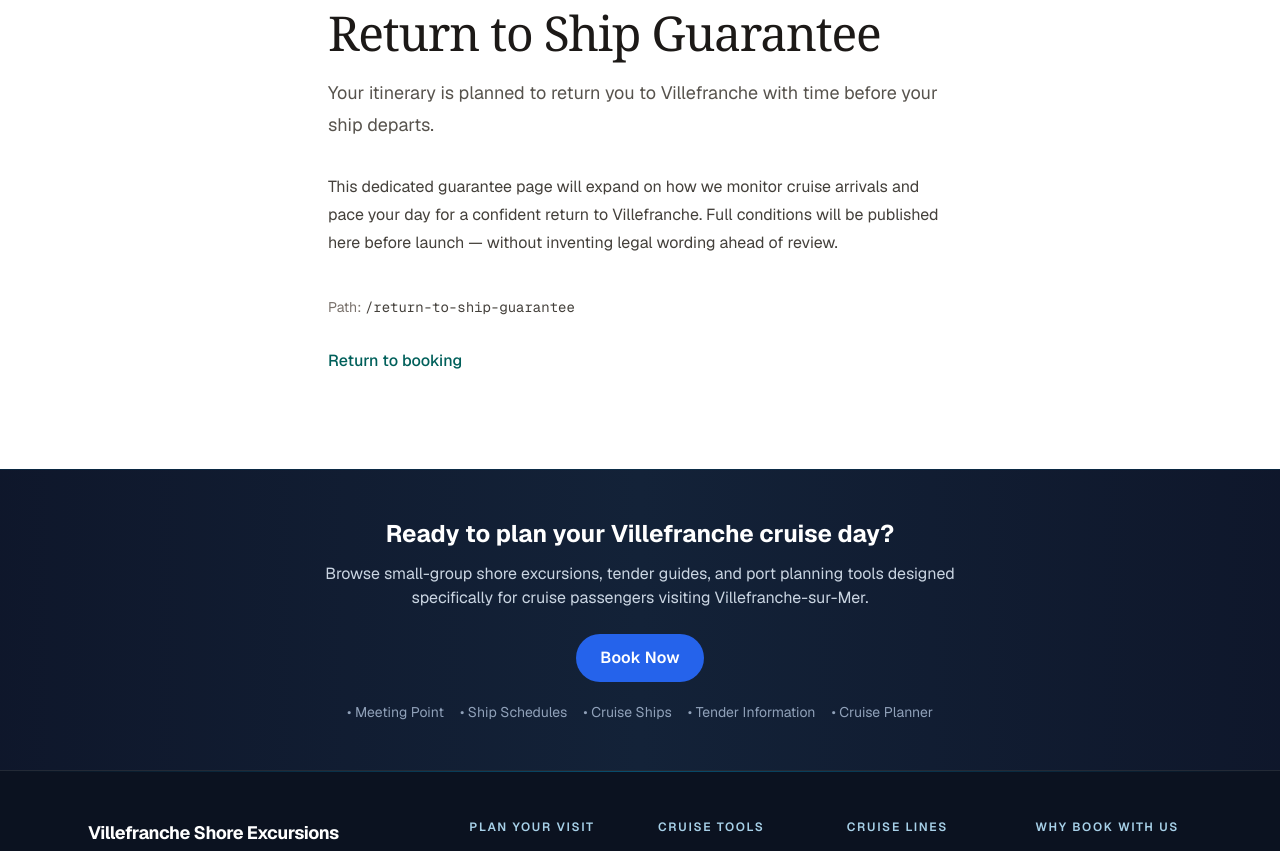
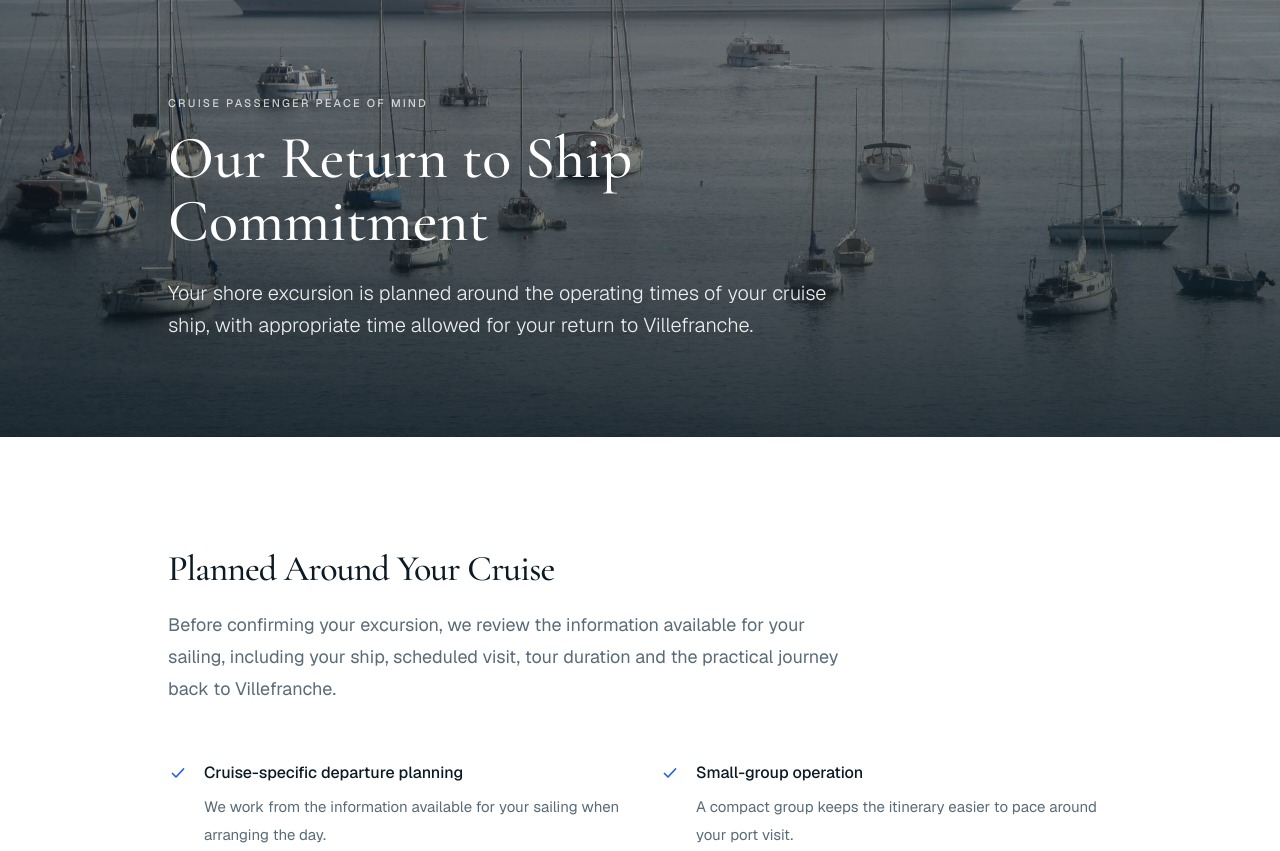
Before and after one commit to grahamchuter-debug/villefranche-shore-excursions, a Next.js app: page /return-to-ship-guarantee in a window 1280 px wide. Shown: the part 180-1031 px from the top of the page. Built offline with nearby package versions, Linux system fonts and the light colour scheme.

Commit message:
Replace the return-to-ship placeholder with a customer-facing trust page.
Co-authored-by: Cursor <cursoragent@cursor.com>

```diff
--- a/src/app/(site)/return-to-ship-guarantee/page.tsx
+++ b/src/app/(site)/return-to-ship-guarantee/page.tsx
@@ -1,31 +1,258 @@
-import {
-  BookingPolicyPlaceholder,
-  buildPolicyMetadata,
-} from "@/components/booking-policy-placeholder";
-import { bookingPricingConfig } from "@/lib/booking/booking-config";
+import type { Metadata } from "next";
+import Link from "next/link";
+import { Cormorant_Garamond } from "next/font/google";
+
+import { JsonLd } from "@/components/json-ld";
+import { featuredTour } from "@/lib/featured-tour";
+import { buildPageMetadata } from "@/lib/site-metadata";
+import { buildBreadcrumbSchema, buildWebPageSchema } from "@/lib/site-schema";
+import { siteImages, villefrancheCruisePortAlt } from "@/lib/site-images";
+
+const display = Cormorant_Garamond({
+  subsets: ["latin"],
+  weight: ["500", "600"],
+  display: "swap",
+});
 
 const path = "/return-to-ship-guarantee";
 
-export const metadata = buildPolicyMetadata(
-  "Return to Ship Guarantee",
-  "How Villefranche Shore Excursions plans itineraries around your cruise schedule.",
+const pageMeta = {
+  title: "Return to Ship Commitment",
+  description:
+    "How Villefranche Shore Excursions plans the Monaco, Monte Carlo & Èze shore excursion around your cruise ship’s schedule and your return to Villefranche.",
   path,
-);
+  ogImage: siteImages.villefrancheHarbour,
+  ogImageAlt: villefrancheCruisePortAlt,
+} as const;
+
+export const metadata: Metadata = buildPageMetadata(pageMeta);
+
+const plannedAroundPoints = [
+  {
+    title: "Cruise-specific departure planning",
+    body: "We work from the information available for your sailing when arranging the day.",
+  },
+  {
+    title: "Small-group operation",
+    body: "A compact group keeps the itinerary easier to pace around your port visit.",
+  },
+  {
+    title: "Local route awareness",
+    body: "Your driver and local operator know the practical routes between Monaco, Monte Carlo, Èze and Villefranche.",
+  },
+  {
+    title: "Time allowed for returning to port",
+    body: "The excursion is shaped with suitable time for the journey back to Villefranche.",
+  },
+] as const;
+
+const confidenceItems = [
+  "Designed for cruise passengers",
+  "Villefranche cruise-port meeting point",
+  "Maximum 6 guests per vehicle",
+  // BUSINESS CONFIRM: align “free cancellation” wording with the published cancellation policy before launch.
+  "Free cancellation under the published cancellation policy",
+  "Clear meeting instructions after booking",
+] as const;
+
+function CheckIcon() {
+  return (
+    <svg
+      viewBox="0 0 20 20"
+      fill="none"
+      aria-hidden="true"
+      className="mt-0.5 h-5 w-5 shrink-0 text-[var(--w2-primary)]"
+    >
+      <path
+        d="M4.5 10.5 8 14l7.5-8"
+        stroke="currentColor"
+        strokeWidth="1.75"
+        strokeLinecap="round"
+        strokeLinejoin="round"
+      />
+    </svg>
+  );
+}
 
 export default function ReturnToShipGuaranteePage() {
+  const schema = [
+    buildWebPageSchema({
+      path,
+      title: pageMeta.title,
+      description: pageMeta.description,
+    }),
+    buildBreadcrumbSchema(
+      [
+        { label: "Home", href: "/" },
+        { label: "Return to Ship Commitment" },
+      ],
+      path,
+    ),
+  ];
+
   return (
-    <BookingPolicyPlaceholder
-      title="Return to Ship Guarantee"
-      path={path}
-      description=""
-      lead={bookingPricingConfig.returnGuaranteeDetail}
-    >
-      <p>
-        This dedicated guarantee page will expand on how we monitor cruise
-        arrivals and pace your day for a confident return to Villefranche. Full
-        conditions will be published here before launch — without inventing
-        legal wording ahead of review.
-      </p>
-    </BookingPolicyPlaceholder>
+    <>
+      <JsonLd data={schema} />
+      <main className="bg-[var(--w2-bg)] text-[var(--w2-navy)]">
+        {/* Hero */}
+        <section className="relative isolate overflow-hidden">
+          <div className="absolute inset-0">
+            <img
+              src={siteImages.villefrancheHarbour}
+              alt={villefrancheCruisePortAlt}
+              width={1920}
+              height={1080}
+              className="h-full w-full object-cover object-center"
+              decoding="async"
+              fetchPriority="high"
+            />
+            <div
+              className="absolute inset-0 bg-gradient-to-t from-[var(--w2-navy)]/80 via-[var(--w2-navy)]/45 to-[var(--w2-navy)]/25"
+              aria-hidden="true"
+            />
+          </div>
+
+          <div className="relative mx-auto flex min-h-[70vh] max-w-5xl flex-col justify-end px-6 pb-16 pt-32 sm:px-10 sm:pb-20 lg:pb-24">
+            <p className="text-[11px] font-medium tracking-[0.2em] text-white/75 uppercase">
+              Cruise passenger peace of mind
+            </p>
+            <h1
+              className={`${display.className} mt-4 max-w-3xl text-4xl font-medium leading-[1.05] text-white sm:text-5xl md:text-6xl`}
+            >
+              Our Return to Ship Commitment
+            </h1>
+            <p className="mt-6 max-w-2xl text-lg font-light leading-relaxed text-white/90 sm:text-xl sm:leading-8">
+              Your shore excursion is planned around the operating times of your
+              cruise ship, with appropriate time allowed for your return to
+              Villefranche.
+            </p>
+          </div>
+        </section>
+
+        {/* Section 1 */}
+        <section className="mx-auto max-w-5xl px-6 py-20 sm:px-10 sm:py-28">
+          <div className="max-w-2xl">
+            <h2
+              className={`${display.className} text-3xl font-medium tracking-tight text-[var(--w2-navy)] sm:text-4xl`}
+            >
+              Planned Around Your Cruise
+            </h2>
+            <p className="mt-5 text-lg leading-8 text-[var(--w2-muted)]">
+              Before confirming your excursion, we review the information
+              available for your sailing, including your ship, scheduled visit,
+              tour duration and the practical journey back to Villefranche.
+            </p>
+          </div>
+
+          <ul className="mt-14 grid gap-10 sm:grid-cols-2">
+            {plannedAroundPoints.map((item) => (
+              <li key={item.title} className="flex gap-4">
+                <CheckIcon />
+                <div>
+                  <p className="font-medium text-[var(--w2-navy)]">
+                    {item.title}
+                  </p>
+                  <p className="mt-2 text-[15px] leading-7 text-[var(--w2-muted)]">
+                    {item.body}
+                  </p>
+                </div>
+              </li>
+            ))}
+          </ul>
+        </section>
+
+        {/* Section 2 */}
+        <section className="border-y border-[var(--w2-border)] bg-[var(--w2-bg-warm)]">
+          <div className="mx-auto max-w-5xl px-6 py-20 sm:px-10 sm:py-28">
+            <div className="max-w-2xl">
+              <h2
+                className={`${display.className} text-3xl font-medium tracking-tight text-[var(--w2-navy)] sm:text-4xl`}
+              >
+                We Keep Your Cruise Day in Mind
+              </h2>
+              <p className="mt-5 text-lg leading-8 text-[var(--w2-muted)]">
+                {/* BUSINESS CONFIRM: do not add “live monitoring” language unless operations genuinely provide it. */}
+                Your driver and local operator work to an itinerary designed for
+                cruise passengers. Where circumstances require it, the day may
+                be adjusted to protect the planned return to port.
+              </p>
+            </div>
+          </div>
+        </section>
+
+        {/* Section 3 */}
+        <section className="mx-auto max-w-5xl px-6 py-20 sm:px-10 sm:py-28">
+          <div className="max-w-2xl">
+            <h2
+              className={`${display.className} text-3xl font-medium tracking-tight text-[var(--w2-navy)] sm:text-4xl`}
+            >
+              If Your Ship’s Schedule Changes
+            </h2>
+            <p className="mt-5 text-lg leading-8 text-[var(--w2-muted)]">
+              {/* BUSINESS CONFIRM: refund/compensation rules belong in Booking Terms — not on this page. */}
+              Cruise itineraries and arrival arrangements can occasionally
+              change. Contact us as soon as possible if your cruise line alters
+              your visit so we can review the arrangements for your booking.
+            </p>
+            <p className="mt-6">
+              <Link href="/contact" className="w2-link font-medium">
+                Contact our cruise excursion team
+              </Link>
+            </p>
+          </div>
+        </section>
+
+        {/* Section 4 */}
+        <section className="border-t border-[var(--w2-border)] bg-[var(--w2-grey-light)]">
+          <div className="mx-auto max-w-5xl px-6 py-20 sm:px-10 sm:py-28">
+            <h2
+              className={`${display.className} max-w-2xl text-3xl font-medium tracking-tight text-[var(--w2-navy)] sm:text-4xl`}
+            >
+              Book With Confidence
+            </h2>
+            <ul className="mt-12 grid gap-5 sm:grid-cols-2">
+              {confidenceItems.map((item) => (
+                <li
+                  key={item}
+                  className="flex items-start gap-3 rounded-2xl bg-[var(--w2-surface)] px-5 py-4 shadow-[0_16px_40px_-36px_rgba(12,26,36,0.35)]"
+                >
+                  <CheckIcon />
+                  <span className="text-[15px] leading-6 text-[var(--w2-navy)]">
+                    {item}
+                  </span>
+                </li>
+              ))}
+            </ul>
+          </div>
+        </section>
+
+        {/* Terms note + CTA */}
+        <section className="mx-auto max-w-5xl px-6 py-20 sm:px-10 sm:py-24">
+          <p className="max-w-2xl text-sm leading-6 text-[var(--w2-muted)]">
+            {/* BUSINESS CONFIRM: final commitment scope must match the published Booking Terms. */}
+            The full scope and conditions of this commitment form part of our{" "}
+            <Link href="/terms-and-conditions" className="w2-link">
+              Booking Terms and Conditions
+            </Link>
+            .
+          </p>
+
+          <div className="mt-14 flex flex-col gap-4 sm:flex-row sm:items-center">
+            <Link
+              href={featuredTour.path}
+              className="w2-btn w2-btn-primary px-8 py-3.5 text-base"
+            >
+              View Monaco, Monte Carlo &amp; Èze
+            </Link>
+            <Link
+              href={featuredTour.bookingPath}
+              className="w2-btn w2-btn-secondary px-8 py-3.5 text-base"
+            >
+              Return to Booking
+            </Link>
+          </div>
+        </section>
+      </main>
+    </>
   );
 }
--- /dev/null
+++ b/src/app/(site)/terms-and-conditions/page.tsx
@@ -0,0 +1,37 @@
+import type { Metadata } from "next";
+import Link from "next/link";
+
+import { buildPageMetadata } from "@/lib/site-metadata";
+
+/**
+ * Customer-facing Booking Terms URL used by trust pages.
+ * On Cloudflare Pages, `public/_redirects` sends this path to `/terms`.
+ * This page remains as a static fallback with a clear link.
+ */
+export const metadata: Metadata = {
+  ...buildPageMetadata({
+    title: "Booking Terms and Conditions",
+    description:
+      "Booking terms and conditions for Villefranche Shore Excursions.",
+    path: "/terms-and-conditions",
+  }),
+  robots: { index: false, follow: true },
+};
+
+export default function TermsAndConditionsAliasPage() {
+  return (
+    <main className="mx-auto max-w-2xl px-6 py-24 text-[var(--w2-navy)]">
+      <h1 className="text-3xl font-medium tracking-tight">
+        Booking Terms and Conditions
+      </h1>
+      <p className="mt-4 text-lg leading-8 text-[var(--w2-muted)]">
+        Continue to our Booking Terms and Conditions.
+      </p>
+      <p className="mt-8">
+        <Link href="/terms" className="w2-btn w2-btn-primary px-6 py-3 text-sm">
+          View Booking Terms
+        </Link>
+      </p>
+    </main>
+  );
+}
```
Also changed, not shown: 1 other file (tests, documents, lock files or other folders).
